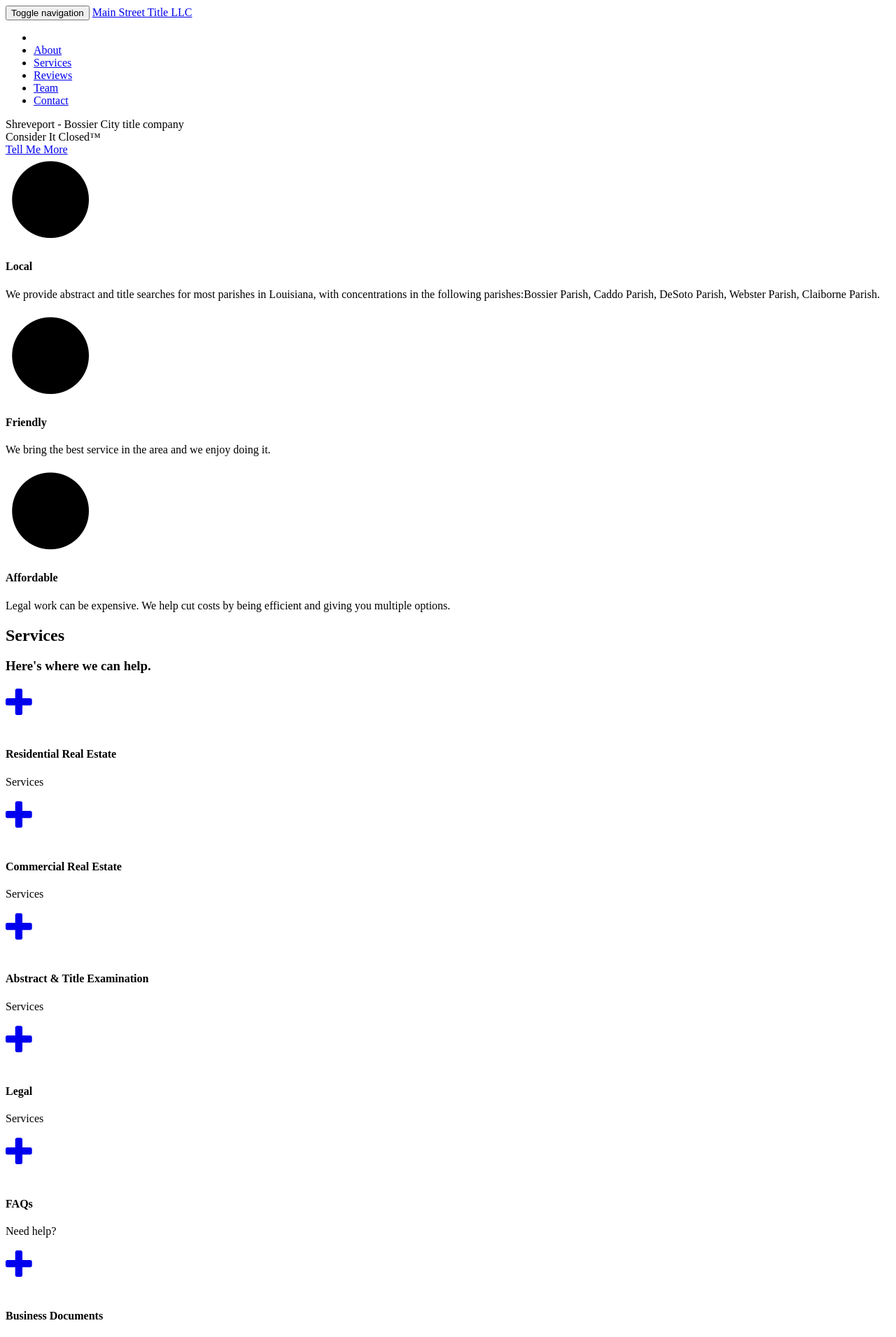
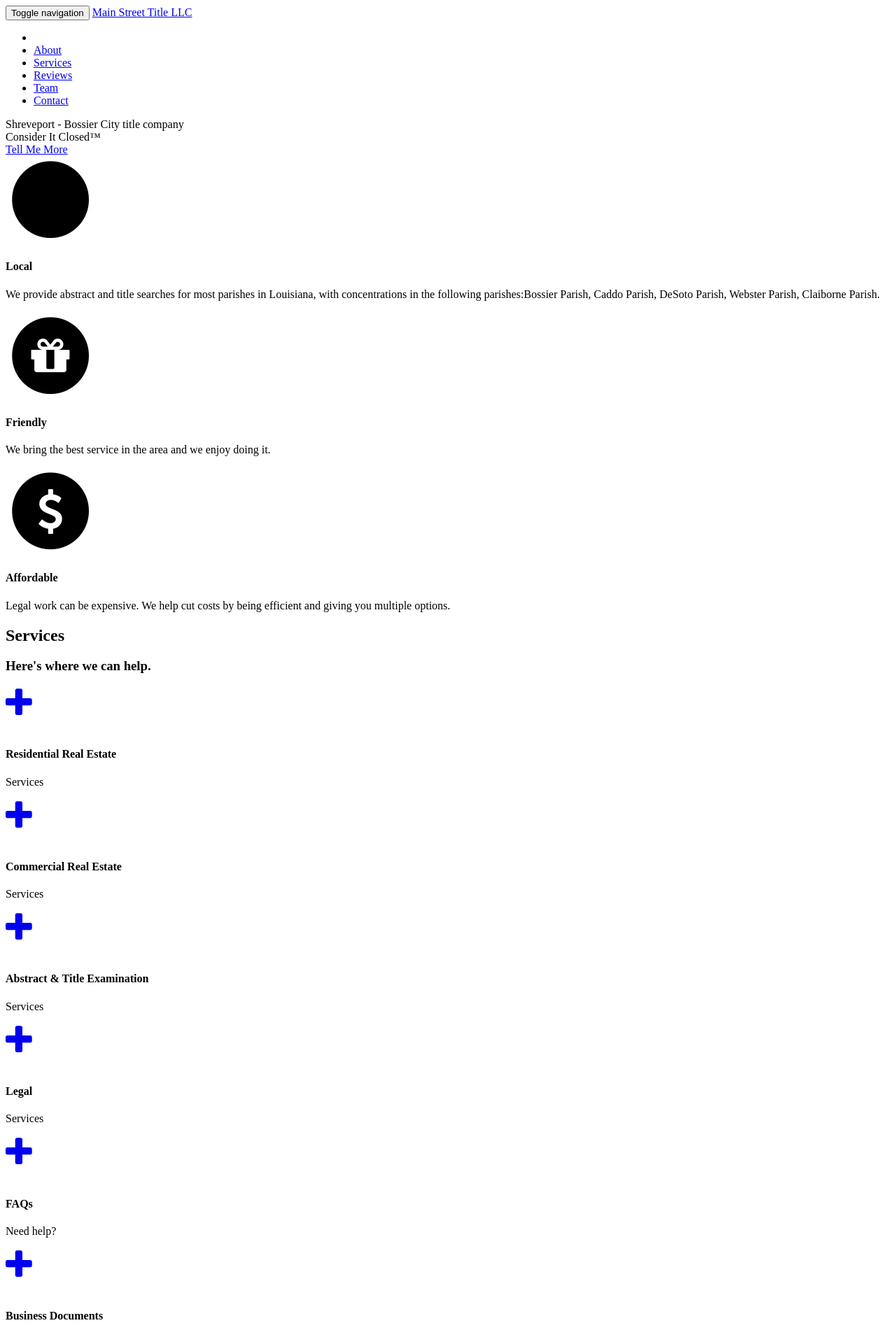
Before and after one commit to MainStreetTitleDeveloper/mainstreettitledeveloper.github.io, a Jekyll site: the page built from _posts/2014-07-13-project-6.markdown, in a window 1280 px wide. Shown: the top 1911 px of the page at 70% size. Built offline with Jekyll 4.4.1, drawn with Linux system fonts in a browser that asks for light colours; some web fonts are replaced.

Commit message:
Update services.html

```diff
--- a/_includes/services.html
+++ b/_includes/services.html
@@ -5,7 +5,7 @@
                 <div class="col-md-4">
                     <span class="fa-stack fa-4x">
                         <i class="fa fa-circle fa-stack-2x text-primary"></i>
-                        <i class="fa fa-map-marked-alt fa-stack-1x fa-inverse"></i>
+                        <i class="fa fa-handshake-o fa-stack-1x fa-inverse"></i>
                     </span>
                     <h4 class="service-heading">Local</h4>
                     <p class="text-muted">We provide abstract and title searches for most parishes in Louisiana, with concentrations in the following parishes:Bossier Parish, Caddo Parish, DeSoto Parish, Webster Parish, Claiborne Parish.</p>
@@ -13,7 +13,7 @@
                 <div class="col-md-4">
                     <span class="fa-stack fa-4x">
                         <i class="fa fa-circle fa-stack-2x text-primary"></i>
-                        <i class="fa fa-smile-wink fa-stack-1x fa-inverse"></i>
+                        <i class="fa fa-gift fa-stack-1x fa-inverse"></i>
                     </span>
                     <h4 class="service-heading">Friendly</h4>
                     <p class="text-muted">We bring the best service in the area and we enjoy doing it.</p>
@@ -21,7 +21,7 @@
                 <div class="col-md-4">
                     <span class="fa-stack fa-4x">
                         <i class="fa fa-circle fa-stack-2x text-primary"></i>
-                        <i class="fa fa-search-dollar fa-stack-1x fa-inverse"></i>
+                        <i class="fa fa-dollar fa-stack-1x fa-inverse"></i>
                     </span>
                     <h4 class="service-heading">Affordable</h4>
                     <p class="text-muted">Legal work can be expensive. We help cut costs by being efficient and giving you multiple options.</p>
```
